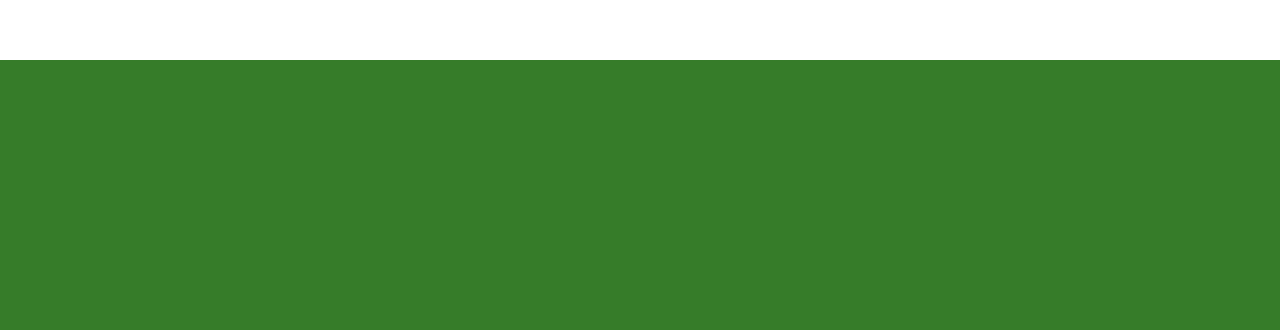
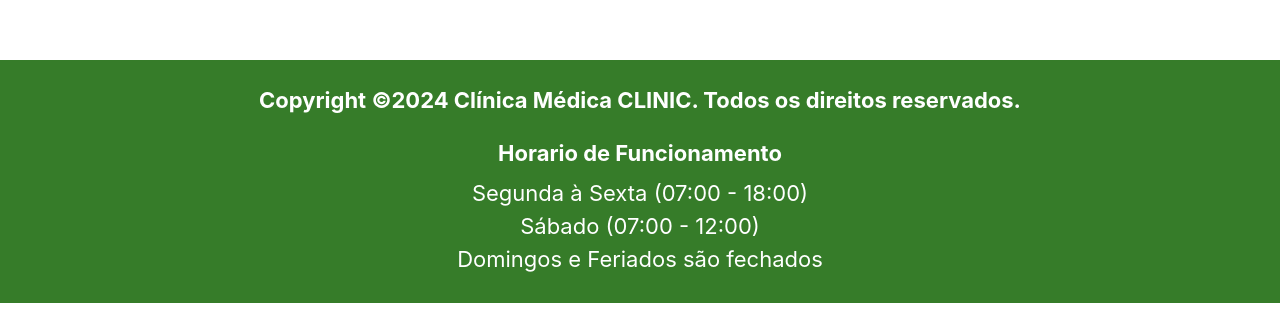
Before and after one commit to JhonatanBS/Clinic, a React (Create React App) app in the folder front-end/: page / in a window 1280 px wide. Shown: the part 2719-3049 px from the top of the page. After the commit the page ends 3022 px from the top, so only its background shows below. Built offline with nearby package versions, Linux system fonts and the light colour scheme.

Commit message:
Finishing the footer

```diff
--- a/front-end/src/components/Footer/index.tsx
+++ b/front-end/src/components/Footer/index.tsx
@@ -5,7 +5,13 @@ import styles from "./styles.module.css";
 export function Footer() {
   return (
     <footer className={styles.containerFooter}>
+      <p>Copyright &copy;2024 Clínica Médica <strong>clinic</strong>. Todos os direitos reservados.</p>
 
+      <p>Horario de Funcionamento</p>
+
+      <p className={styles.timeFooter}>Segunda à Sexta  (07:00 - 18:00)</p>
+      <p className={styles.timeFooter}>Sábado  (07:00 - 12:00)</p>
+      <p className={styles.timeFooter}>Domingos e Feriados são fechados</p>
     </footer>
   )
 }
--- a/front-end/src/components/Footer/styles.module.css
+++ b/front-end/src/components/Footer/styles.module.css
@@ -1,6 +1,34 @@
 .containerFooter {
-  width: auto;
-  height: 270px;
+  flex: 1;
 
   background-color: var(--green-200);
+
+  padding: 27px 0;
+
+  text-align: center;
 }
+
+.containerFooter p {
+  color: var(--white);
+  font-size: 22px;
+}
+
+.containerFooter p:first-child {
+  font-weight: bold;
+
+  margin-bottom: 27px;
+}
+
+.containerFooter p:nth-child(2) {
+  font-weight: bold;
+
+  margin-bottom: 11px;
+}
+
+.containerFooter strong {
+  text-transform: uppercase;
+}
+
+.timeFooter {
+  line-height: 1.5;
+}
```
